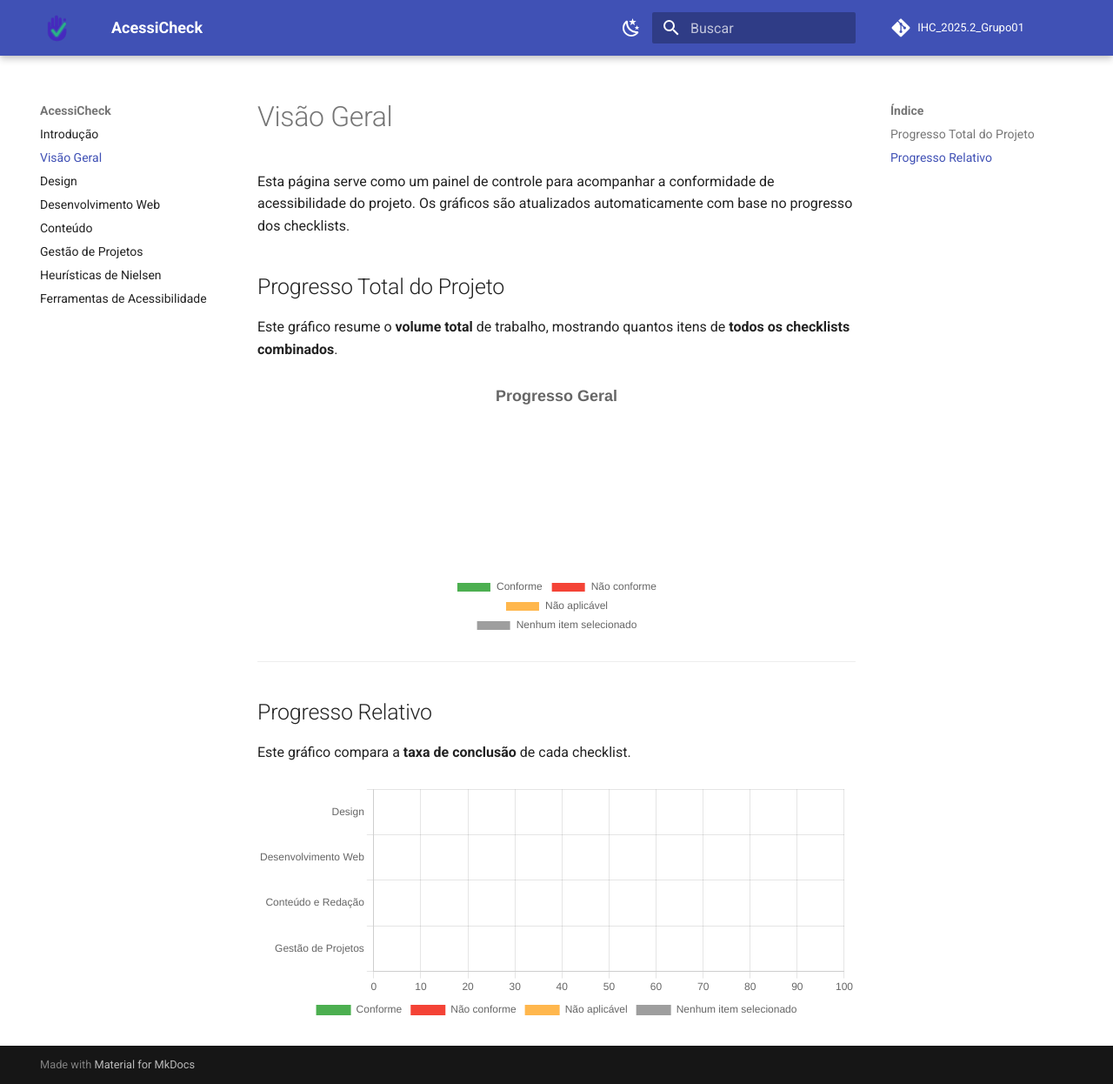
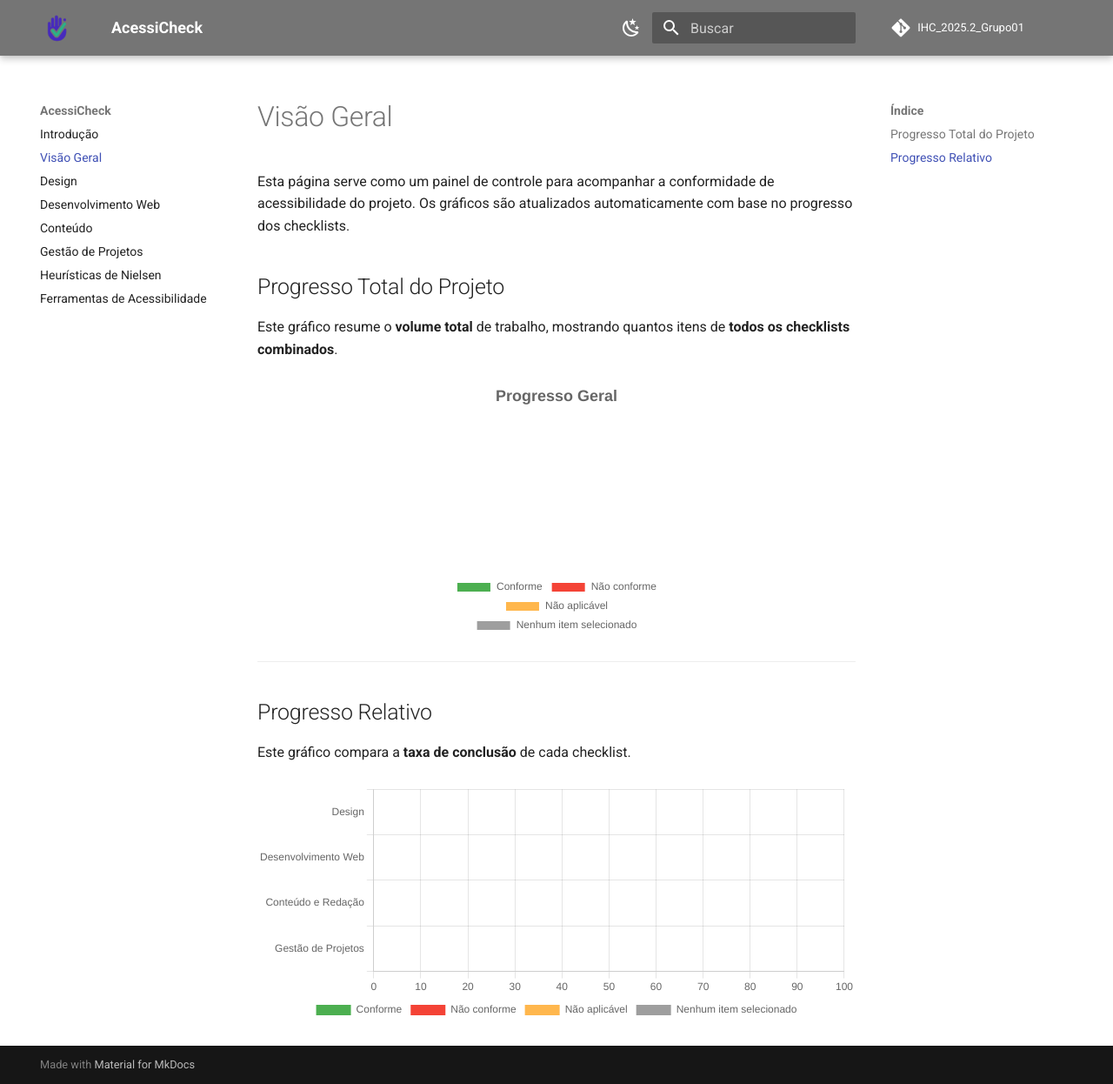
Before and after one commit to UnB-IHC/IHC_2025.2_Grupo01, an MkDocs documentation site: the page built from docs/progresso.md, in a window 1280 px wide and 1246 px high. Shown: the whole window at 87% size. Built offline with MkDocs 1.6.1 and Material for MkDocs 9.7.7, drawn with Linux system fonts in a browser that asks for light colours; comment, search, counter and statistics services are not loaded.

Commit message:
ajuste nas cores

```diff
--- a/mkdocs.yml
+++ b/mkdocs.yml
@@ -9,15 +9,15 @@ theme:
   favicon: assets/images/logo-icon.png
   palette:
     - scheme: default
-      primary: 'indigo'
-      accent: 'indigo'
+      primary: 'grey'
+      accent: 'purple'
       toggle:
         icon: material/weather-night
         name: Alternar para modo escuro
 
     - scheme: slate
-      primary: 'indigo'
-      accent: 'indigo'
+      primary: 'grey'
+      accent: 'purple'
       toggle:
         icon: material/weather-sunny
         name: Alternar para modo claro
```
Also changed, not shown: docs/index.md (+2 -2 lines).
